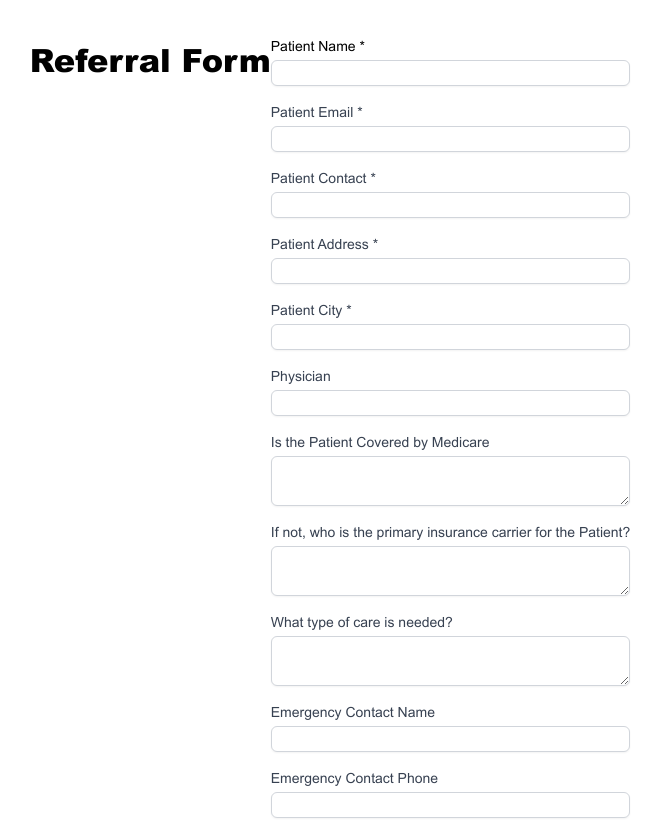
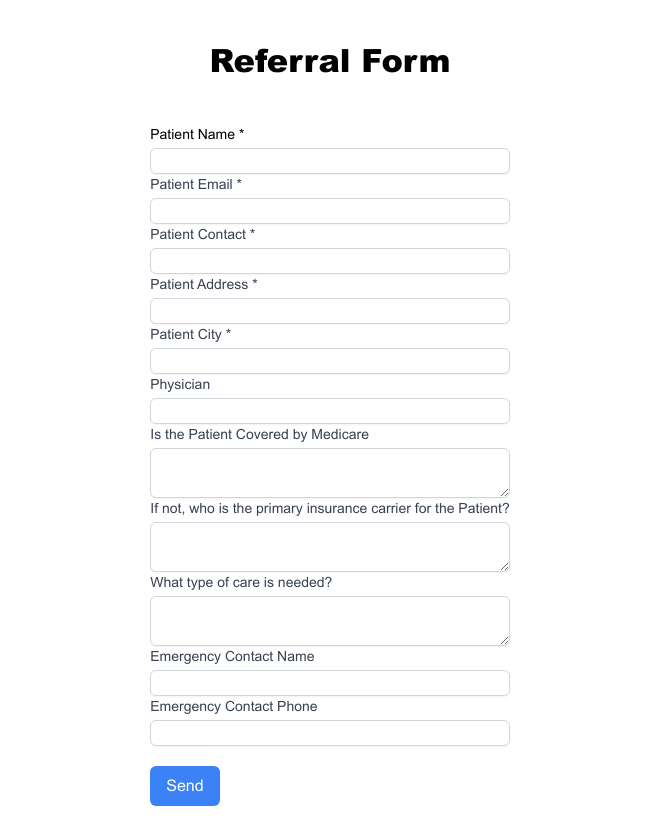
Before and after one commit to TheAdrianVera/Advanced2024, a React (Vite) app: page /contact in a window 1280 px wide. Shown: the part 340-1160 px from the top of the page, without its empty margins (310-971 px from the left). Built offline with nearby package versions, Linux system fonts and the light colour scheme; no server answers.

Commit message:
added referral form styling

```diff
--- a/src/components/pagesections/FormSection.tsx
+++ b/src/components/pagesections/FormSection.tsx
@@ -11,11 +11,13 @@ const FormSection:React.FC = () => {
 
     return (
         <div className='section bg-white'>
-            <div className='flex flex-col'>
-                <div className='flex justify-center py-10'>
-                    <h1 className='section-title'>Referral Form</h1>
+
+                <div className='flex flex-col items-center py-10 '>
                     <div>
-                        <form onSubmit={sendEmail} className="space-y-4 max-w-lg mx-auto">
+                        <h1 className='section-title mb-10'>Referral Form</h1>
+                    </div>
+
+                    <form onSubmit={sendEmail} className="max-w-lg mx-auto">
                         <div>
                             <label className="block text-sm font-medium text-black-700">Patient Name *</label>
                             <input
@@ -109,7 +111,7 @@ const FormSection:React.FC = () => {
                             />
                         </div>
 
-                            <div>
+                        <div className='mb-5'>
                             <label className="block text-sm font-medium text-gray-700">Emergency Contact Phone</label>
                             <input
                                 type="text"
@@ -128,8 +130,6 @@ const FormSection:React.FC = () => {
                     </form>
                 </div>
         </div>
-            </div>
-        </div>
     )
 }
 
```
Lines whose indentation alone changed are shown as unchanged.
